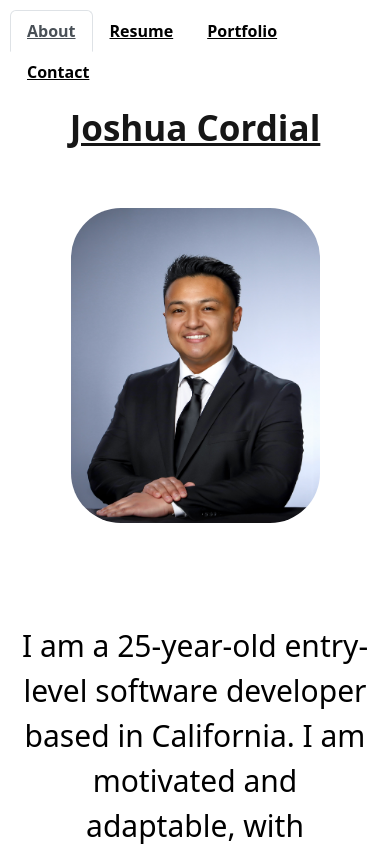
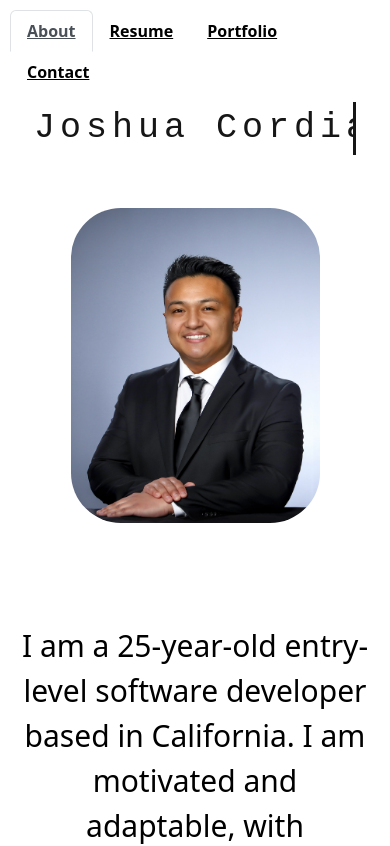
Before and after one commit to joshcord99/Joshua-Cordial-The-Programmer, a React (Vite) app: page / in a window 390 px wide. Shown: the top 846 px of the page. Built offline with nearby package versions, Linux system fonts and the light colour scheme.

Commit message:
added typing name

```diff
--- a/src/css/About.css
+++ b/src/css/About.css
@@ -1,19 +1,75 @@
-header.aboutHead{
+header.aboutHead {
     color: rgb(22, 22, 22);
     font-size: 35px;
     text-decoration: underline;
     font-weight: bold;
-}
-.aboutText{
+  }
+
+  .aboutText {
     display: flex;
     margin-top: 100px;
     color: black;
-    font-weight: 350 ;
+    font-weight: 350;
     font-size: 30px;
-}
-.avatarImage{
+  }
+
+  .avatarImage {
     border-radius: 50px;
     margin-top: 53px;
     height: 315px;
     width: 249px;
-}
+  }
+
+  .aboutHead {
+    color: rgb(22, 22, 22);
+    font-size: 45px;
+    font-family: monospace;
+    letter-spacing: 10px;
+    border-right: 3px solid;
+    white-space: nowrap;
+    overflow: hidden;
+    animation: typing 2s steps(14, end) forwards,
+      cursor 0.4s step-end infinite alternate;
+    width: 0;
+    max-width: 100%;
+    text-align: center;
+    margin: 0 auto;
+  }
+
+  @keyframes cursor {
+    50% {
+      border-color: transparent;
+    }
+  }
+
+  @keyframes typing {
+    0% {
+      width: 0;
+    }
+    100% {
+      width: 20ch;
+    }
+  }
+
+
+  @media (max-width: 768px) {
+    .aboutHead {
+      font-size: 35px;
+      letter-spacing: 5px;
+      animation: typing 2s steps(14, end) forwards,
+        cursor 0.4s step-end infinite alternate;
+      width: 0;
+      max-width: 90%;
+    }
+  }
+
+  @media (max-width: 375px) {
+    .aboutHead {
+      font-size: 25px;
+      letter-spacing: 6px;
+      animation: typing 2s steps(14, end) forwards,
+        cursor 0.4s step-end infinite alternate;
+      width: 0;
+      max-width: 95%
+    }
+  }
--- a/src/pages/About.jsx
+++ b/src/pages/About.jsx
@@ -2,8 +2,8 @@ import "../css/About.css";
 
 export default function About() {
   return (
-    <div className="text-center">
-      <header className="aboutHead">Joshua Cordial</header>
+    <div className=" text-center">
+      <p className="aboutHead">Joshua Cordial</p>
       <div>
         <a href="https://github.com/joshcord99" target="_blank">
           <img src="/me.jpg" className="avatarImage" alt="Avatar" />
```
Also changed, not shown: src/components/NavTabs.jsx (+8 -14 lines).
